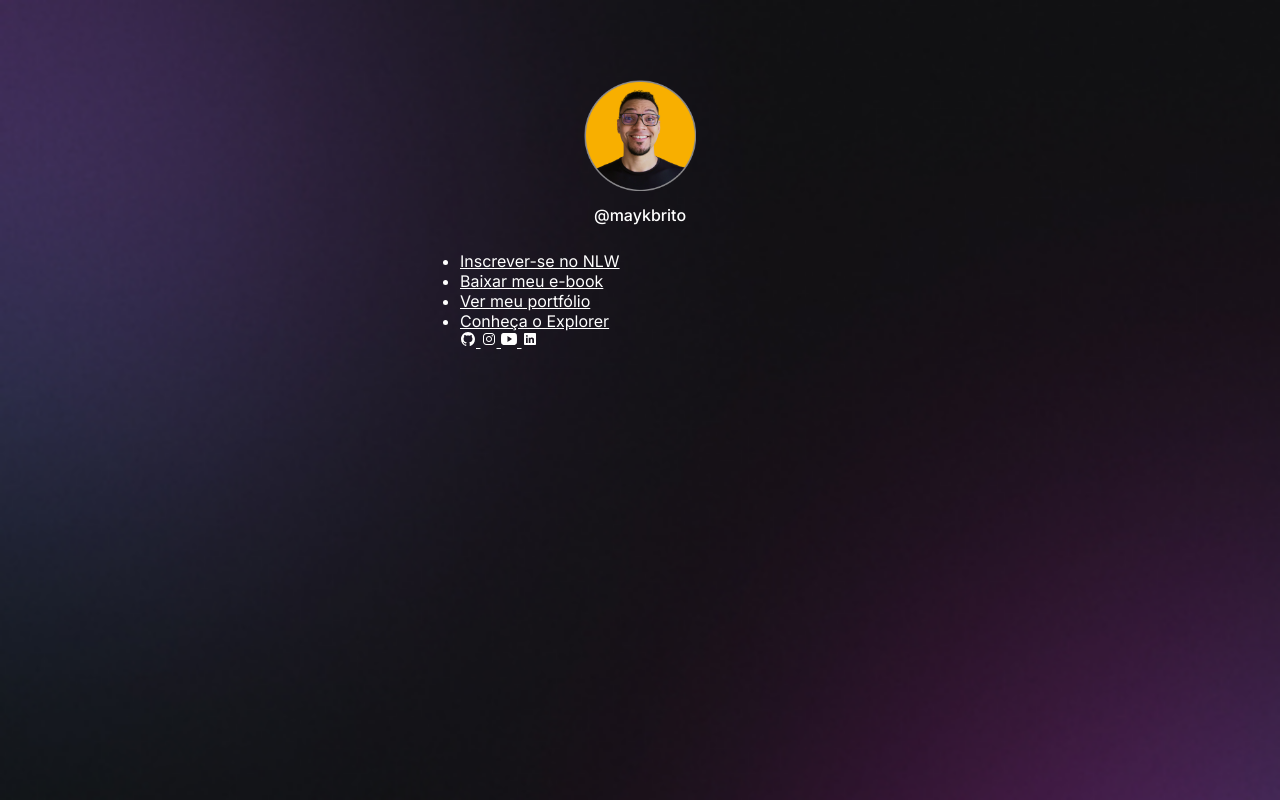
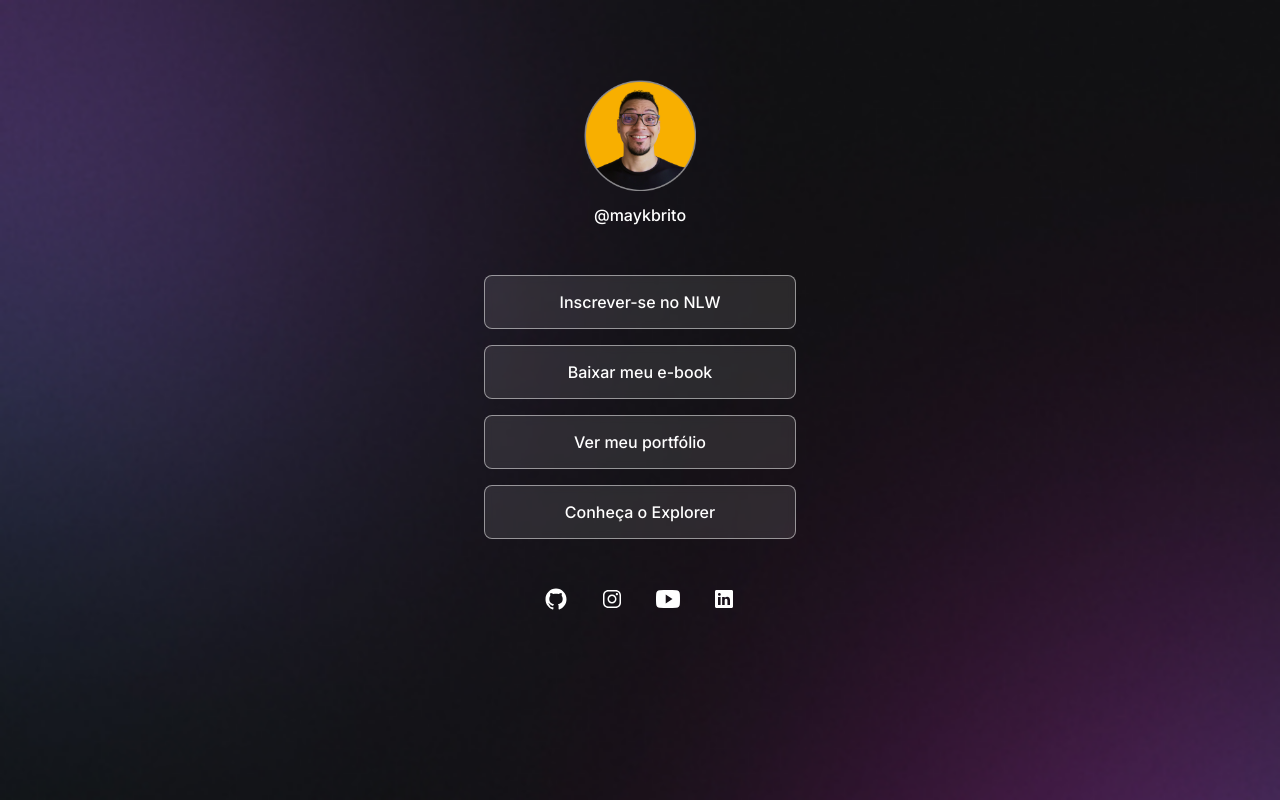
Before and after one commit to gustavo-zsilva/link-tree-discover, a plain HTML site: page index.html in a window 1280 px wide. Drawn offline with nearby package versions, Linux system fonts and the light colour scheme.

Commit message:
Styled link tree

```diff
--- a/style.css
+++ b/style.css
@@ -24,6 +24,7 @@ body * {
 #container {
   width: 360px;
   margin: 56px auto 0px;
+  padding: 0 24px;
 }
 
 #profile {
@@ -40,3 +41,56 @@ body * {
   line-height: 24px;
   margin-top: 8px;
 }
+
+/* links */
+
+ul {
+  list-style: none;
+
+  display: flex;
+  flex-direction: column;
+  gap: 16px;
+
+  padding: 24px 0;
+}
+
+ul li a {
+  display: flex;
+  align-items: center;
+  justify-content: center;
+
+  padding: 16px 24px;
+
+  background: rgba(255, 255, 255, 0.1);
+  border: 1px solid rgba(255, 255, 255, 0.5);
+  border-radius: 8px;
+
+  backdrop-filter: blur(4px);
+  -webkit-backdrop-filter: blur(4px);
+
+  text-decoration: none;
+  font-weight: 500;
+
+  transition: background 0.2s;
+}
+
+/* pseudo-selector */
+ul li a:hover {
+  background: rgba(255, 255, 255, 0.05);
+  border: 1.5px solid #fff;
+}
+
+/* social links */
+
+#social-links {
+  display: flex;
+  gap: 32px;
+  padding: 24px 0;
+  font-size: 24px;
+  justify-content: center;
+}
+
+#social-links ion-icon:hover {
+  background: gray;
+  border-radius: 50%;
+}
```
